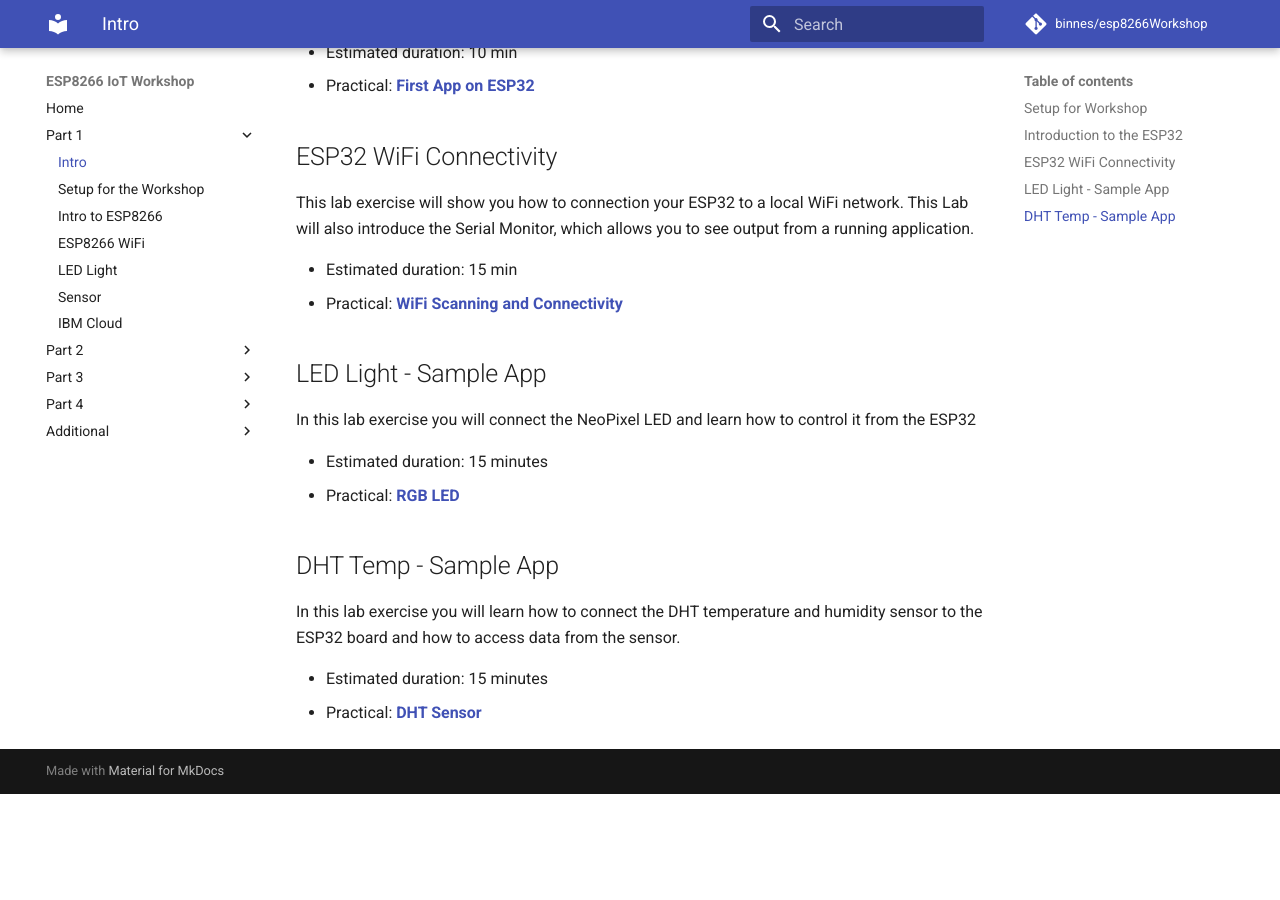
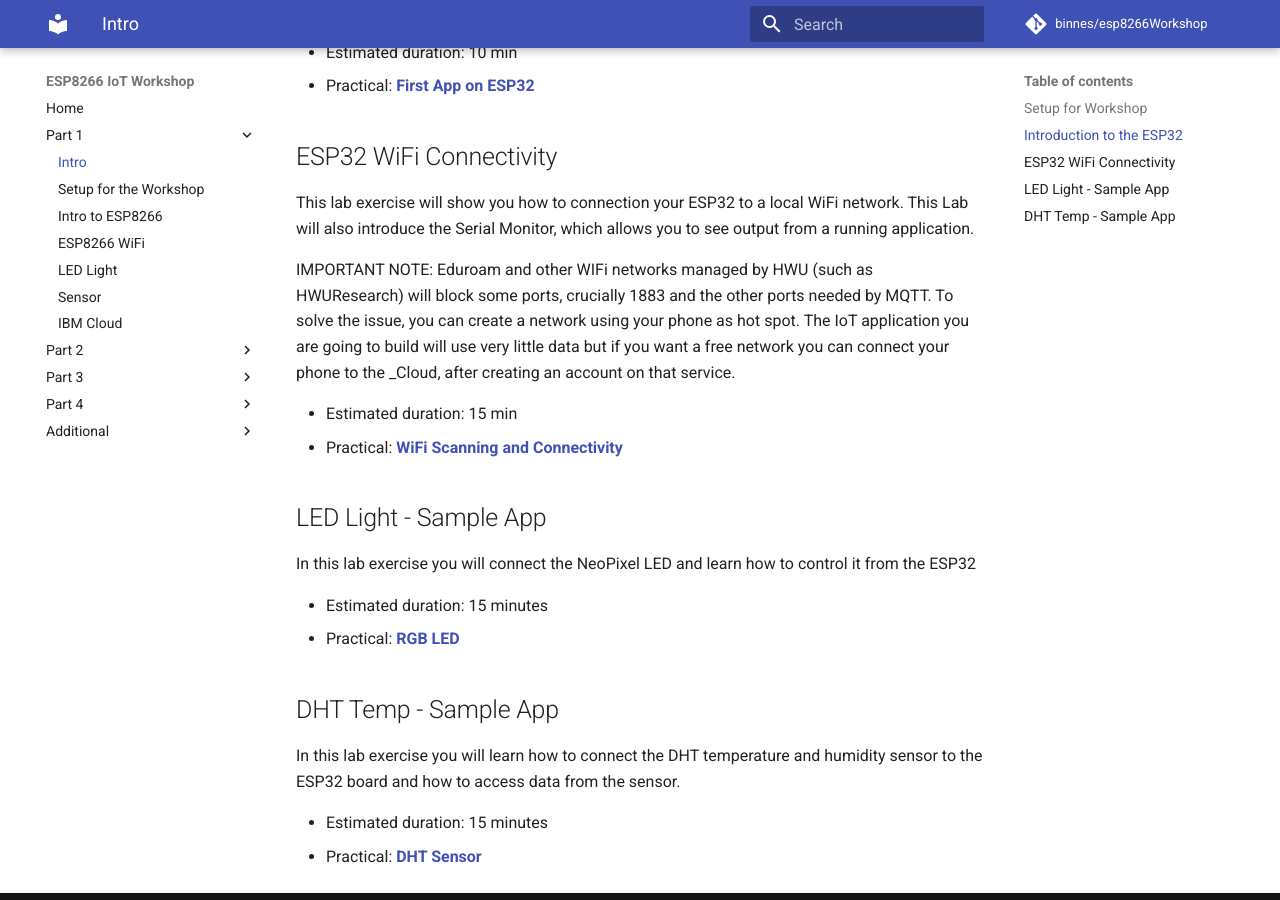
Before and after one commit to mdragone1/ESP32-IoT-Workshop, an MkDocs documentation site: the page built from docs/part1/README.md, in a window 1280 px wide and 900 px high, scrolled down 557 px. Built offline with MkDocs 1.6.1 and Material for MkDocs 9.7.7, drawn with Linux system fonts in a browser that asks for light colours; comment, search, counter and statistics services are not loaded; before the commit the page ends 1351 px from its top, so only the background shows below that.

Commit message:
Update README.md

```diff
--- a/docs/part1/README.md
+++ b/docs/part1/README.md
@@ -22,6 +22,11 @@ This lab exercise will show you how to use the Arduino IDE with the ESP32 plugin
 
 This lab exercise will show you how to connection your ESP32 to a local WiFi network. This Lab will also introduce the Serial Monitor, which allows you to see output from a running application.
 
+IMPORTANT NOTE: Eduroam and other WIFi networks managed by HWU (such as HWUResearch) will block some ports, crucially 1883 and the other ports needed by MQTT.
+To solve the issue, you can create a network using your phone as hot spot.
+The IoT application you are going to build will use very little data but if you want a free network you can connect
+your phone to the _Cloud, after creating an account on that service.
+
 - Estimated duration: 15 min
 - Practical: [**WiFi Scanning and Connectivity**](WIFI.md)
 
```
